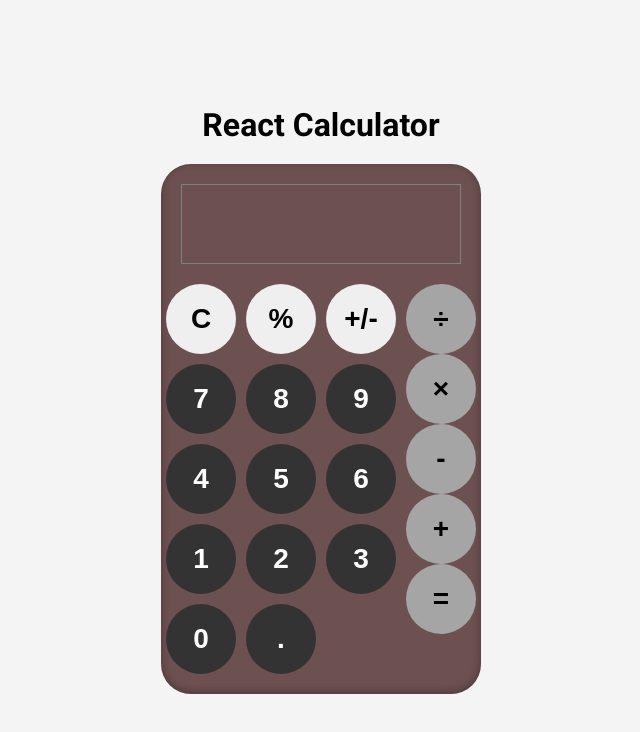
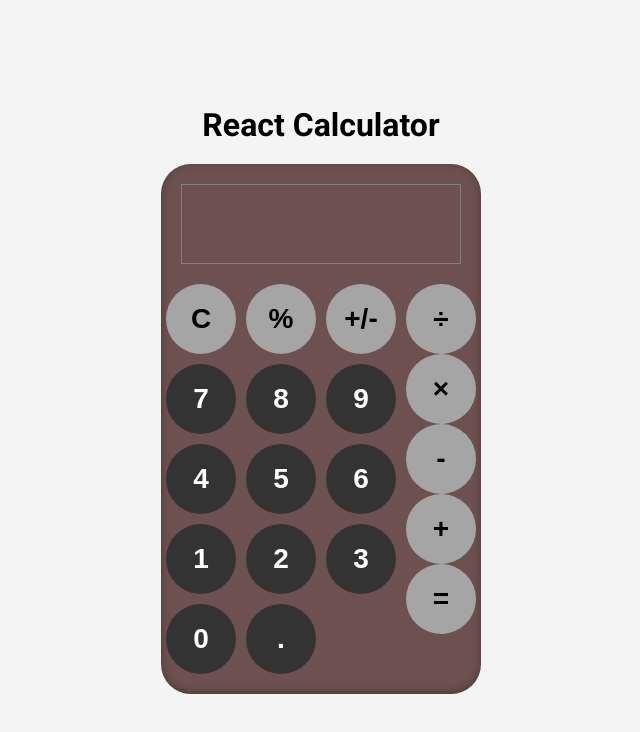
Before and after one commit to Mzhgn/React-Calculator, a React (Create React App) app: page / in a window 1280 px wide. Shown: the top 732 px of the page, without its empty margins (319-959 px from the left). Built offline with nearby package versions, Linux system fonts and the light colour scheme.

Commit message:
changing the color of spcial buttons

```diff
--- a/src/App.css
+++ b/src/App.css
@@ -57,6 +57,10 @@ button:active {
   gap: 10px;
   margin-bottom: 10px;
 }
+.special-buttons button {
+  background: #a5a5a5;
+  color: black;
+}
 .numbers button {
   background: #333;
   color: white;
```
